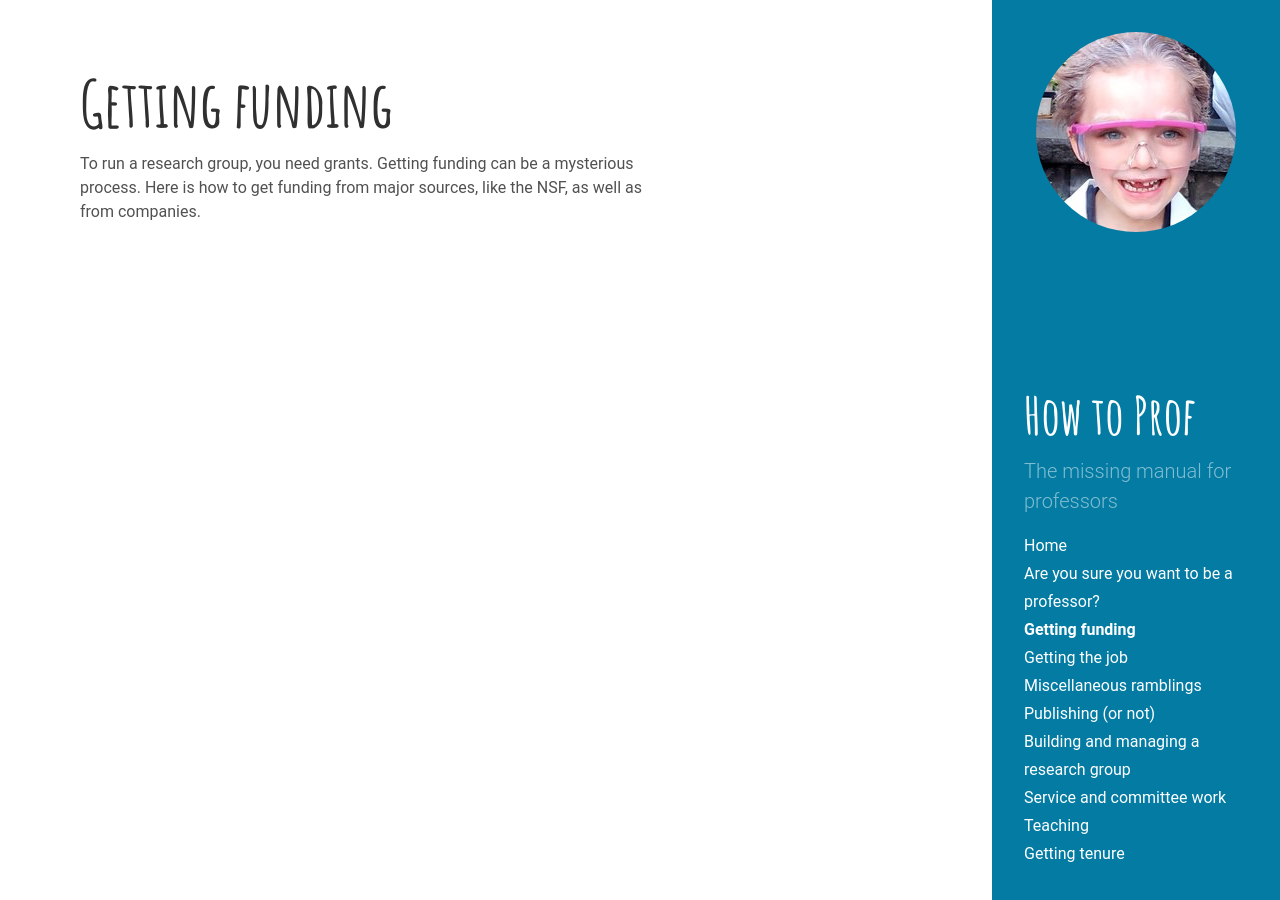
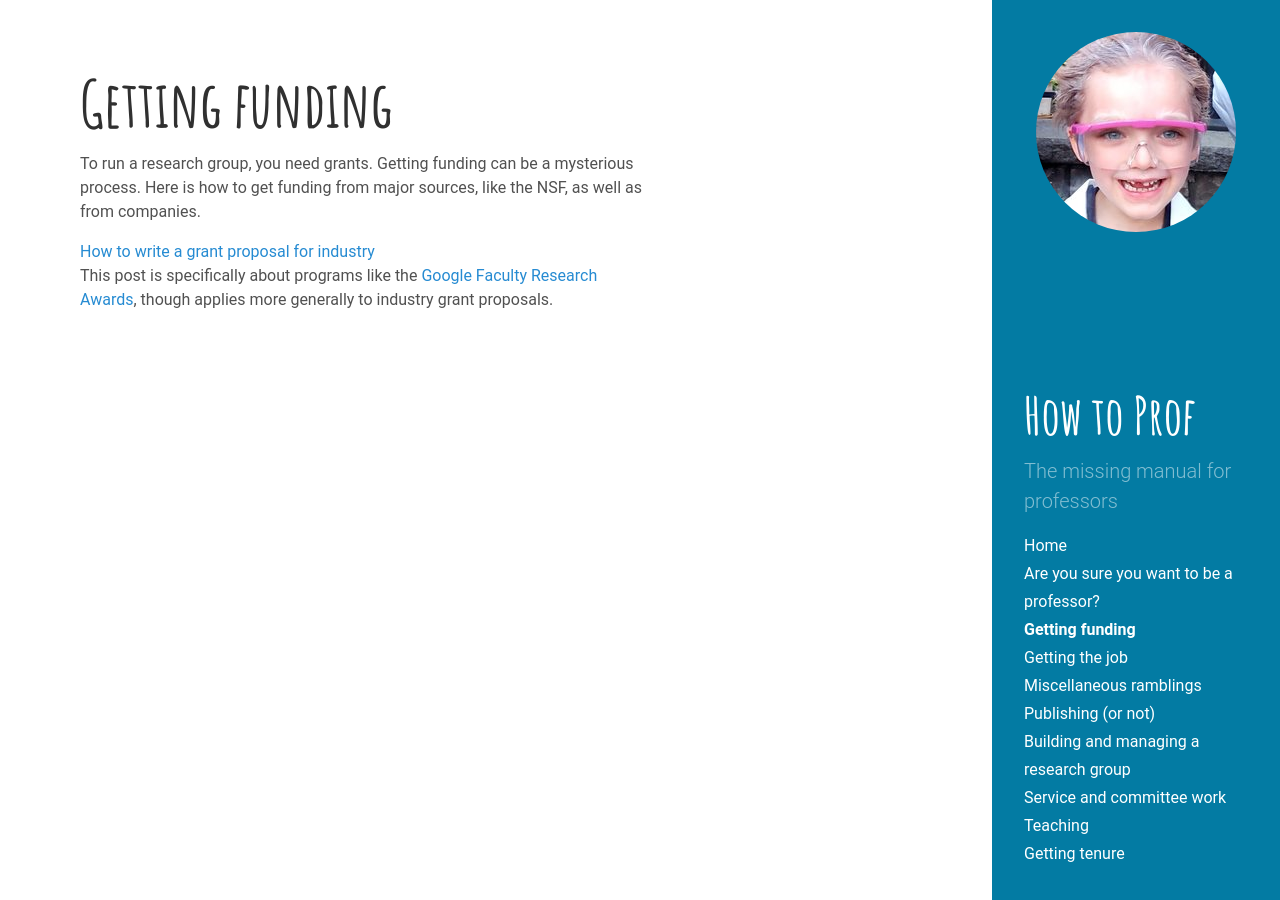
Before and after one commit to mdwelsh/howtoprof, a Jekyll site: the page built from funding.md, in a window 1280 px wide. Built offline with Jekyll 4.4.1, drawn with Linux system fonts in a browser that asks for light colours.

Commit message:
Update funding.md

```diff
--- a/funding.md
+++ b/funding.md
@@ -5,3 +5,6 @@ layout: page
 
 To run a research group, you need grants. Getting funding can be a mysterious process.
 Here is how to get funding from major sources, like the NSF, as well as from companies.
+
+[How to write a grant proposal for industry](http://matt-welsh.blogspot.com/2011/04/how-to-write-grant-proposal-for.html)
+This post is specifically about programs like the [Google Faculty Research Awards](http://research.google.com/research-outreach.html#/research-outreach/faculty-engagement/faculty-research-awards), though applies more generally to industry grant proposals.
```
